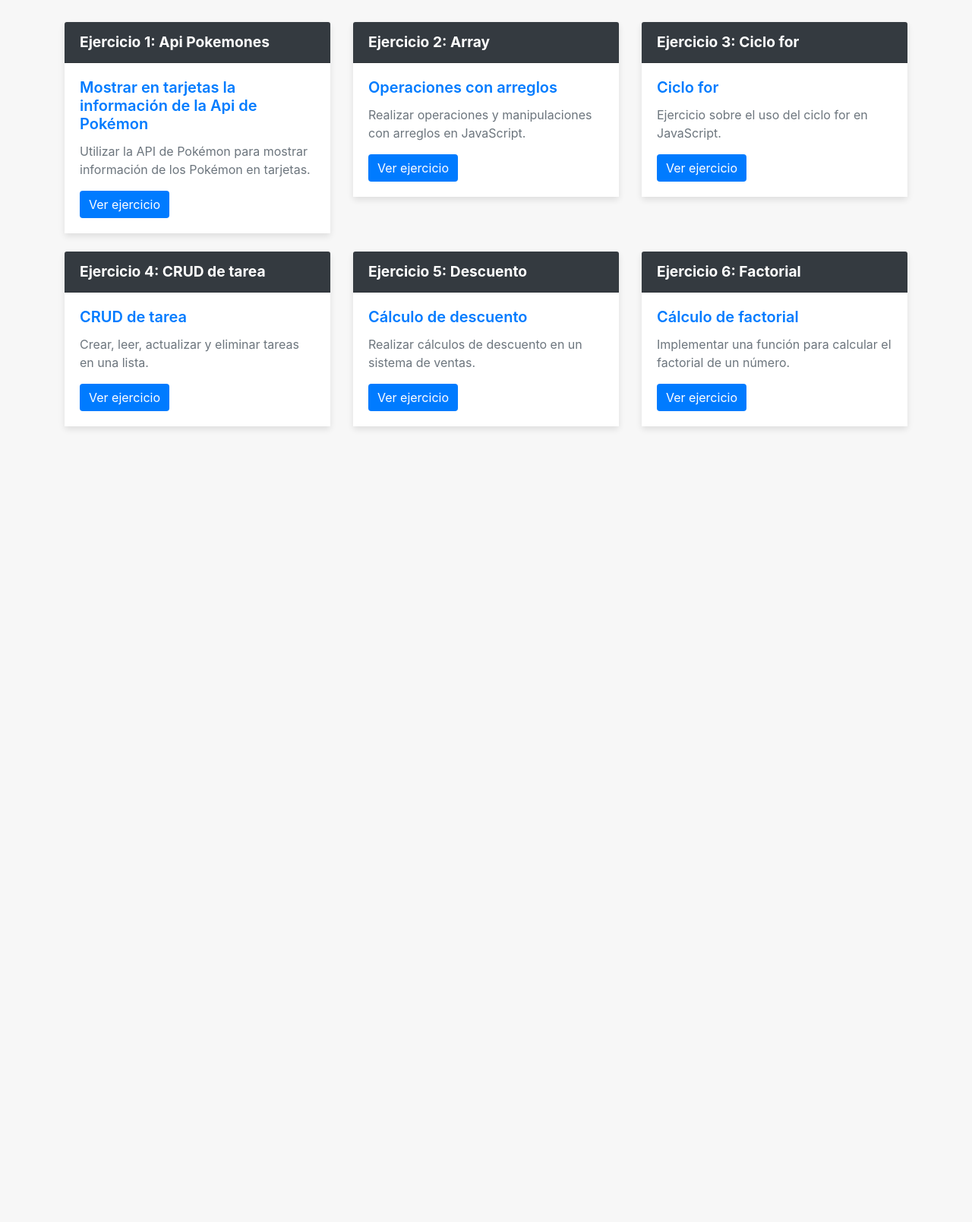
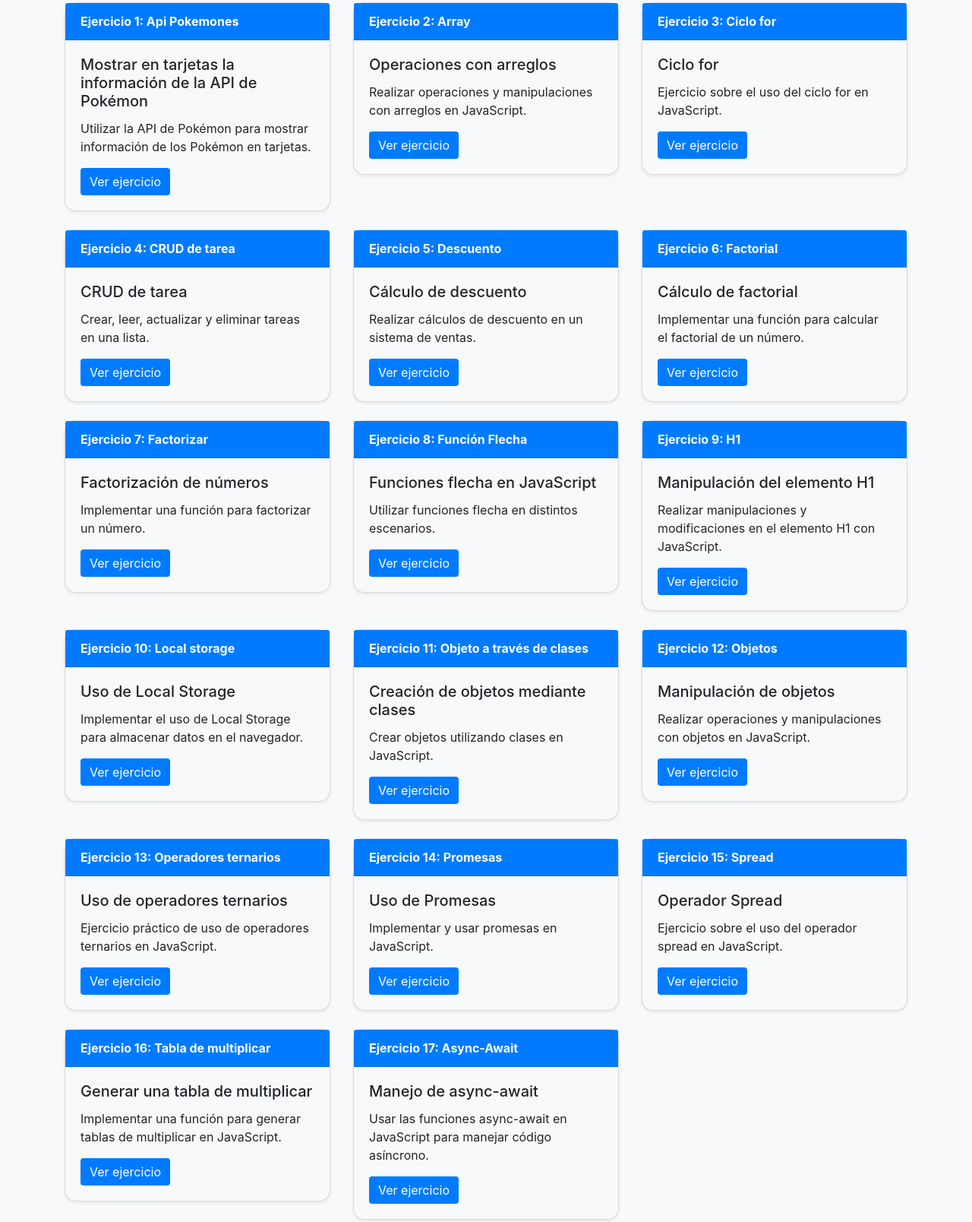
Before and after one commit to marcexd099/programacionweb, a plain HTML site: page Indextarea.html in a window 1280 px wide. Shown: the part 99-1707 px from the top of the page at 76% size. Before the commit the page ends 800 px from the top, so only its background shows below. Drawn offline with nearby package versions, Linux system fonts and the light colour scheme.

Commit message:
Update Indextarea.html

```diff
--- a/Indextarea.html
+++ b/Indextarea.html
@@ -1,5 +1,5 @@
 <!DOCTYPE html>
-<html lang="es">
+<html lang="en">
 <head>
   <meta charset="UTF-8">
   <meta name="viewport" content="width=device-width, initial-scale=1.0">
@@ -7,77 +7,46 @@
   <link href="https://maxcdn.bootstrapcdn.com/bootstrap/4.5.2/css/bootstrap.min.css" rel="stylesheet">
   <style>
     body {
-      background-color: #f7f7f7;
+      background-color: #f8f9fa;
     }
-
     .card {
-      border: none;
-      box-shadow: 0 4px 8px rgba(0, 0, 0, 0.1);
-      transition: transform 0.2s ease-in-out, box-shadow 0.2s ease-in-out;
+      border-radius: 15px;
+      transition: transform 0.2s ease-in-out;
     }
-
     .card:hover {
       transform: scale(1.05);
-      box-shadow: 0 8px 16px rgba(0, 0, 0, 0.15);
+      box-shadow: 0 6px 12px rgba(0, 0, 0, 0.1);
     }
-
     .card-header {
       font-weight: bold;
-      font-size: 1.2rem;
-      background-color: #343a40 !important;
-      color: #fff;
     }
-
-    .card-title {
-      font-weight: 600;
-      color: #007bff;
-    }
-
-    .card-body {
-      background-color: #ffffff;
-      padding: 20px;
-    }
-
-    .card-text {
-      color: #6c757d;
-    }
-
     .btn-primary {
       background-color: #007bff;
       border: none;
       transition: background-color 0.2s ease-in-out;
     }
-
     .btn-primary:hover {
       background-color: #0056b3;
     }
-
+    .container {
+      margin-top: 30px;
+    }
     h2 {
-      font-weight: bold;
       color: #343a40;
-      margin-bottom: 40px;
     }
-
-    .container {
-      margin-top: 50px;
-    }
-
-    .row {
-      margin-bottom: 30px;
-    }
-
   </style>
 </head>
 <body>
   <div class="container">
-    <h2 class="text-center">Ejercicios de Clase de Marcelino Parra Hernandez-TI46619</h2>
+    <h2 class="mt-5 mb-3 text-center">Ejercicios de Clase de Marcelino Parra Hernandez-TI46619</h2>
     <div class="row">
+
       <!-- Tarjeta 1: Api pokemones -->
       <div class="col-md-4 mb-4">
-        <div class="card bg-light">
-          <div class="card-header">Ejercicio 1: Api Pokemones</div>
+        <div class="card bg-light shadow-sm">
+          <div class="card-header bg-primary text-white">Ejercicio 1: Api Pokemones</div>
           <div class="card-body">
-            <h5 class="card-title">Mostrar en tarjetas la información de la Api de Pokémon</h5>
+            <h5 class="card-title">Mostrar en tarjetas la información de la API de Pokémon</h5>
             <p class="card-text">Utilizar la API de Pokémon para mostrar información de los Pokémon en tarjetas.</p>
             <a href="ejercicios/Api Pokemones 1/indexpokemon1.html" class="btn btn-primary">Ver ejercicio</a>
           </div>
@@ -86,8 +55,8 @@
 
       <!-- Tarjeta 2: Array -->
       <div class="col-md-4 mb-4">
-        <div class="card bg-light">
-          <div class="card-header">Ejercicio 2: Array</div>
+        <div class="card bg-light shadow-sm">
+          <div class="card-header bg-primary text-white">Ejercicio 2: Array</div>
           <div class="card-body">
             <h5 class="card-title">Operaciones con arreglos</h5>
             <p class="card-text">Realizar operaciones y manipulaciones con arreglos en JavaScript.</p>
@@ -98,8 +67,8 @@
 
       <!-- Tarjeta 3: Ciclo for -->
       <div class="col-md-4 mb-4">
-        <div class="card bg-light">
-          <div class="card-header">Ejercicio 3: Ciclo for</div>
+        <div class="card bg-light shadow-sm">
+          <div class="card-header bg-primary text-white">Ejercicio 3: Ciclo for</div>
           <div class="card-body">
             <h5 class="card-title">Ciclo for</h5>
             <p class="card-text">Ejercicio sobre el uso del ciclo for en JavaScript.</p>
@@ -110,8 +79,8 @@
 
       <!-- Tarjeta 4: CRUD de tarea -->
       <div class="col-md-4 mb-4">
-        <div class="card bg-light">
-          <div class="card-header">Ejercicio 4: CRUD de tarea</div>
+        <div class="card bg-light shadow-sm">
+          <div class="card-header bg-primary text-white">Ejercicio 4: CRUD de tarea</div>
           <div class="card-body">
             <h5 class="card-title">CRUD de tarea</h5>
             <p class="card-text">Crear, leer, actualizar y eliminar tareas en una lista.</p>
@@ -122,8 +91,8 @@
 
       <!-- Tarjeta 5: Descuento -->
       <div class="col-md-4 mb-4">
-        <div class="card bg-light">
-          <div class="card-header">Ejercicio 5: Descuento</div>
+        <div class="card bg-light shadow-sm">
+          <div class="card-header bg-primary text-white">Ejercicio 5: Descuento</div>
           <div class="card-body">
             <h5 class="card-title">Cálculo de descuento</h5>
             <p class="card-text">Realizar cálculos de descuento en un sistema de ventas.</p>
@@ -134,8 +103,8 @@
 
       <!-- Tarjeta 6: Factorial -->
       <div class="col-md-4 mb-4">
-        <div class="card bg-light">
-          <div class="card-header">Ejercicio 6: Factorial</div>
+        <div class="card bg-light shadow-sm">
+          <div class="card-header bg-primary text-white">Ejercicio 6: Factorial</div>
           <div class="card-body">
             <h5 class="card-title">Cálculo de factorial</h5>
             <p class="card-text">Implementar una función para calcular el factorial de un número.</p>
@@ -144,7 +113,137 @@
         </div>
       </div>
 
-      <!-- Más tarjetas... -->
+      <!-- Tarjeta 7: Factorizar -->
+      <div class="col-md-4 mb-4">
+        <div class="card bg-light shadow-sm">
+          <div class="card-header bg-primary text-white">Ejercicio 7: Factorizar</div>
+          <div class="card-body">
+            <h5 class="card-title">Factorización de números</h5>
+            <p class="card-text">Implementar una función para factorizar un número.</p>
+            <a href="ejercicios/Factorizar/index.html" class="btn btn-primary">Ver ejercicio</a>
+          </div>
+        </div>
+      </div>
+
+      <!-- Tarjeta 8: Función Flecha -->
+      <div class="col-md-4 mb-4">
+        <div class="card bg-light shadow-sm">
+          <div class="card-header bg-primary text-white">Ejercicio 8: Función Flecha</div>
+          <div class="card-body">
+            <h5 class="card-title">Funciones flecha en JavaScript</h5>
+            <p class="card-text">Utilizar funciones flecha en distintos escenarios.</p>
+            <a href="ejercicios/Funcion flecha/index.html" class="btn btn-primary">Ver ejercicio</a>
+          </div>
+        </div>
+      </div>
+
+      <!-- Tarjeta 9: H1 -->
+      <div class="col-md-4 mb-4">
+        <div class="card bg-light shadow-sm">
+          <div class="card-header bg-primary text-white">Ejercicio 9: H1</div>
+          <div class="card-body">
+            <h5 class="card-title">Manipulación del elemento H1</h5>
+            <p class="card-text">Realizar manipulaciones y modificaciones en el elemento H1 con JavaScript.</p>
+            <a href="ejercicios/H1/index.html" class="btn btn-primary">Ver ejercicio</a>
+          </div>
+        </div>
+      </div>
+
+      <!-- Tarjeta 10: Local storage -->
+      <div class="col-md-4 mb-4">
+        <div class="card bg-light shadow-sm">
+          <div class="card-header bg-primary text-white">Ejercicio 10: Local storage</div>
+          <div class="card-body">
+            <h5 class="card-title">Uso de Local Storage</h5>
+            <p class="card-text">Implementar el uso de Local Storage para almacenar datos en el navegador.</p>
+            <a href="ejercicios/LocalStorage/index.html" class="btn btn-primary">Ver ejercicio</a>
+          </div>
+        </div>
+      </div>
+
+      <!-- Tarjeta 11: Objeto a través de clases -->
+      <div class="col-md-4 mb-4">
+        <div class="card bg-light shadow-sm">
+          <div class="card-header bg-primary text-white">Ejercicio 11: Objeto a través de clases</div>
+          <div class="card-body">
+            <h5 class="card-title">Creación de objetos mediante clases</h5>
+            <p class="card-text">Crear objetos utilizando clases en JavaScript.</p>
+            <a href="ejercicios/Objeto a traves de clases/index.html" class="btn btn-primary">Ver ejercicio</a>
+          </div>
+        </div>
+      </div>
+
+      <!-- Tarjeta 12: Objetos -->
+      <div class="col-md-4 mb-4">
+        <div class="card bg-light shadow-sm">
+          <div class="card-header bg-primary text-white">Ejercicio 12: Objetos</div>
+          <div class="card-body">
+            <h5 class="card-title">Manipulación de objetos</h5>
+            <p class="card-text">Realizar operaciones y manipulaciones con objetos en JavaScript.</p>
+            <a href="ejercicios/Objetos/index.html" class="btn btn-primary">Ver ejercicio</a>
+          </div>
+        </div>
+      </div>
+
+      <!-- Tarjeta 13: Operadores ternarios -->
+      <div class="col-md-4 mb-4">
+        <div class="card bg-light shadow-sm">
+          <div class="card-header bg-primary text-white">Ejercicio 13: Operadores ternarios</div>
+          <div class="card-body">
+            <h5 class="card-title">Uso de operadores ternarios</h5>
+            <p class="card-text">Ejercicio práctico de uso de operadores ternarios en JavaScript.</p>
+            <a href="ejercicios/Operador ternario/index.html" class="btn btn-primary">Ver ejercicio</a>
+          </div>
+        </div>
+      </div>
+
+      <!-- Tarjeta 14: Promesas -->
+      <div class="col-md-4 mb-4">
+        <div class="card bg-light shadow-sm">
+          <div class="card-header bg-primary text-white">Ejercicio 14: Promesas</div>
+          <div class="card-body">
+            <h5 class="card-title">Uso de Promesas</h5>
+            <p class="card-text">Implementar y usar promesas en JavaScript.</p>
+            <a href="ejercicios/Promesas/index.html" class="btn btn-primary">Ver ejercicio</a>
+          </div>
+        </div>
+      </div>
+
+      <!-- Tarjeta 15: Spread -->
+      <div class="col-md-4 mb-4">
+        <div class="card bg-light shadow-sm">
+          <div class="card-header bg-primary text-white">Ejercicio 15: Spread</div>
+          <div class="card-body">
+            <h5 class="card-title">Operador Spread</h5>
+            <p class="card-text">Ejercicio sobre el uso del operador spread en JavaScript.</p>
+            <a href="ejercicios/Spread/index.html" class="btn btn-primary">Ver ejercicio</a>
+          </div>
+        </div>
+      </div>
+
+      <!-- Tarjeta 16: Tabla de multiplicar -->
+      <div class="col-md-4 mb-4">
+        <div class="card bg-light shadow-sm">
+          <div class="card-header bg-primary text-white">Ejercicio 16: Tabla de multiplicar</div>
+          <div class="card-body">
+            <h5 class="card-title">Generar una tabla de multiplicar</h5>
+            <p class="card-text">Implementar una función para generar tablas de multiplicar en JavaScript.</p>
+            <a href="ejercicios/Tabla de multiplicar/index.html" class="btn btn-primary">Ver ejercicio</a>
+          </div>
+        </div>
+      </div>
+
+      <!-- Tarjeta 17: Async-Await -->
+      <div class="col-md-4 mb-4">
+        <div class="card bg-light shadow-sm">
+          <div class="card-header bg-primary text-white">Ejercicio 17: Async-Await</div>
+          <div class="card-body">
+            <h5 class="card-title">Manejo de async-await</h5>
+            <p class="card-text">Usar las funciones async-await en JavaScript para manejar código asíncrono.</p>
+            <a href="ejercicios/Async-Await/index.html" class="btn btn-primary">Ver ejercicio</a>
+          </div>
+        </div>
+      </div>
 
     </div>
   </div>
```
